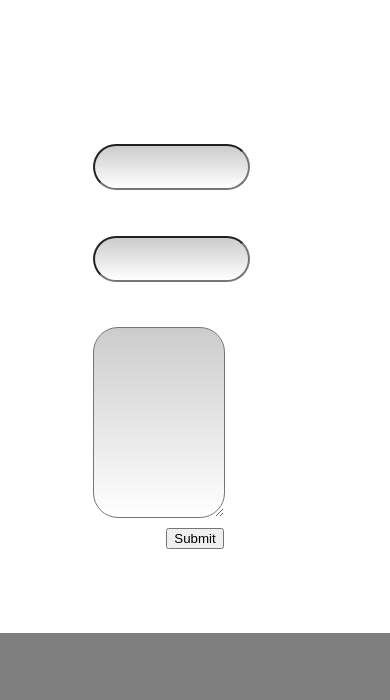
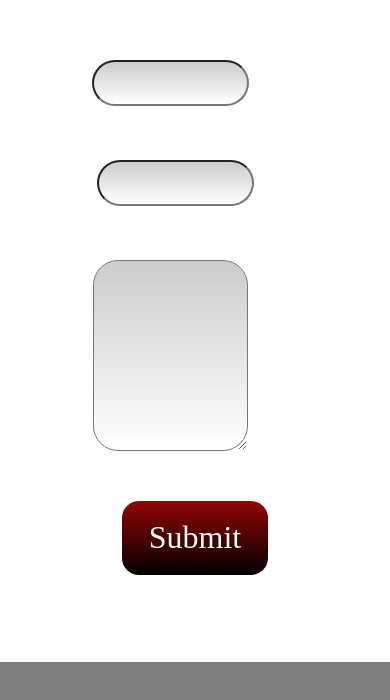
Before and after one commit to hari-h-k-k/Furnace, a React (Create React App) app in the folder furnace/: page / in a window 390 px wide. Shown: the part 6359-7059 px from the top of the page. Built offline with nearby package versions, Linux system fonts and the light colour scheme.

Commit message:
Contact us Parked

```diff
--- a/furnace/src/components/hire/Hire.js
+++ b/furnace/src/components/hire/Hire.js
@@ -3,6 +3,15 @@ import React, {useEffect, useState} from 'react';
 function Hire() {
 
     const [isMobile, setIsMobile] = useState(false);
+    const [hover, setHover] = useState(false);
+
+    const handleMouseEnter = () => {
+        setHover(true);
+    };
+
+    const handleMouseLeave = () => {
+        setHover(false);
+    };
 
     useEffect(() => {
         const handleResize = () => {
@@ -26,7 +35,7 @@ function Hire() {
         leftDiv: {
             flex: 1,
             color: 'white',
-            paddingBlock: isMobile ? '10vh' : '15vh',
+            paddingBlockStart: isMobile ? '10vh' : '15vh',
         },
         rightDiv: {
             flex: 1,
@@ -42,18 +51,25 @@ function Hire() {
             marginRight: '45px',
         },
         field: {
-            // display: 'flex',
-            // flexDirection: 'row',
-            // placeContent: 'start',
-            marginBottom: '1vh',
+            marginBottom: '2vh',
         },
         input: {
-            marginLeft: '1vh',
+            // marginLeft: '1vh',
             borderRadius: '25px',
             height: '40px',
             width: '60%',
             background: '-webkit-gradient(linear, center top, center bottom, color-stop(0%, #ccc), color-stop(100%, #fff))',
             paddingInline: '10px',
+        },
+        nameInput: {
+            marginLeft: '8px',
+            fontFamily: 'cursive',
+            fontSize: '2vh'
+        },
+        emailInput: {
+            marginLeft: '13px',
+            fontFamily: 'cursive',
+            fontSize: '2vh'
         },
         messageLabel: {
             fontFamily: 'cursive',
@@ -64,13 +80,28 @@ function Hire() {
             marginLeft: '1vh',
             borderRadius: '25px',
             height: '20vh',
-            width: '50%',
+            width: '60%',
             background: '-webkit-gradient(linear, center top, center bottom, color-stop(0%, #ccc), color-stop(100%, #fff))',
             verticalAlign: 'top',
             padding: '10px',
+            fontFamily: 'cursive',
+            fontSize: '2vh'
         },
-        formGroup: {
-
+        submitButton: {
+            borderWidth: '3px',
+            borderStyle: 'solid',
+            borderColor: hover ? '#000000' : '#ffffff',
+            fontFamily: 'cursive',
+            color: hover ? '#000000' : '#ffffff',
+            height: '80px',
+            width: '18vh',
+            borderRadius: '20px',
+            fontSize: 'xx-large',
+            marginTop: '30px',
+            cursor: hover ? 'pointer' : '',
+            background: hover
+                ? '-webkit-gradient(linear, center top, center bottom, color-stop(0%, #ccc), color-stop(100%, #fff))'
+                : '-webkit-gradient(linear, center top, center bottom, color-stop(0%, #930505), color-stop(100%, #000000))',
         },
         submit: {
             textAlign: 'center',
@@ -119,7 +150,7 @@ function Hire() {
                                 <input
                                     type="text"
                                     name="name"
-                                    style={styles.input}
+                                    style={{ ...styles.input, ...styles.nameInput }}
                                     value={formState.name}
                                     onChange={handleChange}
                                     required
@@ -130,7 +161,7 @@ function Hire() {
                                 <input
                                     type="email"
                                     name="email"
-                                    style={styles.input}
+                                    style={{ ...styles.input, ...styles.emailInput }}
                                     value={formState.email}
                                     onChange={handleChange}
                                     required
@@ -148,7 +179,7 @@ function Hire() {
                             </div>
                         </div>
                         <div style={styles.submit}>
-                            <button style={{cursor: 'pointer'}} type="submit">Submit</button>
+                            <button style={styles.submitButton} type="submit" onMouseEnter={handleMouseEnter} onMouseLeave={handleMouseLeave}>Submit</button>
                         </div>
                     </form>
                 </div>
```
